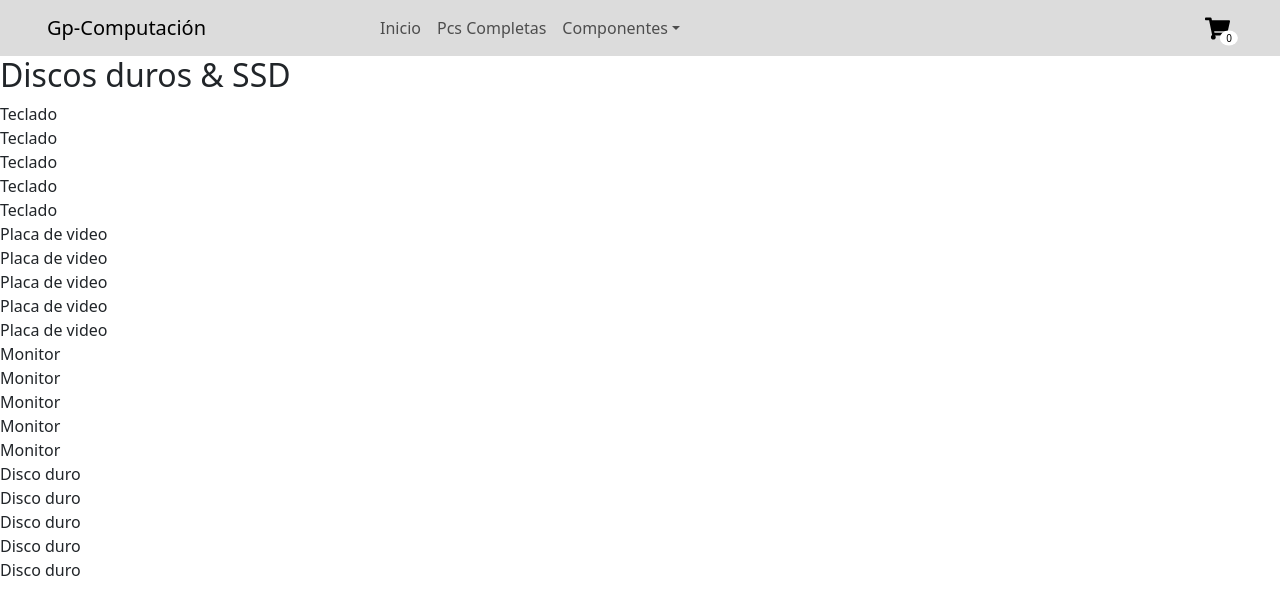
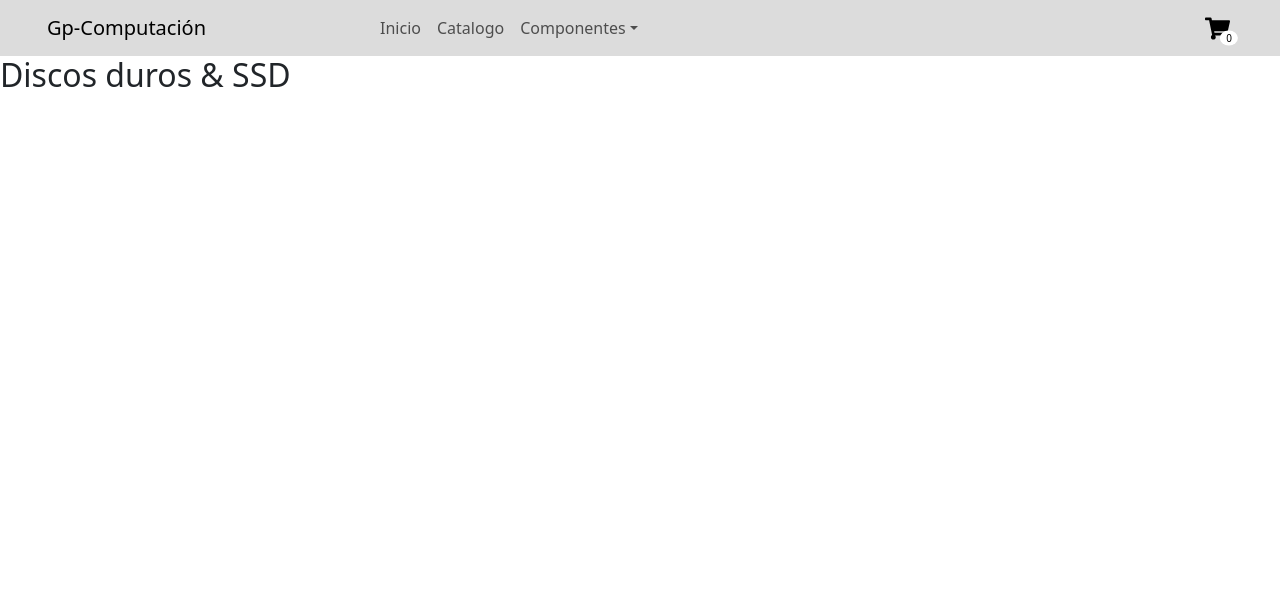
Before and after one commit to Kamuhz/Primera-entrega, a React (Create React App) app: page /ssd in a window 1280 px wide. Shown: the top 614 px of the page. Built offline with nearby package versions, Linux system fonts and the light colour scheme.

Commit message:
Segunda Pre-Entrega

```diff
--- a/src/Pages/Discos Duros/ssd.jsx
+++ b/src/Pages/Discos Duros/ssd.jsx
@@ -11,7 +11,7 @@ const Ssd = () => {
             items.map((item) => {
                 return (
                     <div>
-                    {item.categoria}
+
                     </div>
                 )
             })
--- a/src/Pages/Placas de Video/Placas de video.jsx
+++ b/src/Pages/Placas de Video/PlacasDeVideo.jsx
@@ -11,7 +11,7 @@ const Graficas = () => {
             items.map((item) => {
                 return (
                     <div>
-                    {item.precio}
+
                     </div>
                 )
             })
--- a/src/Pages/Productos/productos.jsx
+++ b/src/Pages/Productos/productos.jsx
@@ -5,14 +5,14 @@ import { Link } from 'react-router-dom'
 const Productos = () => {
     return (
         <>
-        <div >
+        <div>
         <h2>Productos</h2>
         </div>
         {
             items.map((item) => {
                 return (
                     <div>
-                    <Link to={`/productos/${item.id}`}>{item.nombre}</Link>
+                    <Link to={`${item.id}`}>{item.nombre}</Link>
                     </div>
                 )
             })
--- a/src/Pages/Teclados/Teclados.jsx
+++ b/src/Pages/Teclados/Teclados.jsx
@@ -4,14 +4,14 @@ import { items } from '../../helper/items'
 const Teclados = () => {
     return (
         <>
-        <div >
+        <div>
         <h2>Teclados</h2>
         </div>
         {
             items.map((item) => {
                 return (
                     <div>
-                    {item.stock}
+
                     </div>
                 )
             })
@@ -20,4 +20,4 @@ const Teclados = () => {
     )
 }
 
-export default Teclados
+export default Teclados;
--- /dev/null
+++ b/src/componets/item/item.js
@@ -0,0 +1,27 @@
+import React from 'react'
+import { useParams } from 'react-router-dom'
+import { getItemById } from '../../helper/items.js'
+import Button from 'react-bootstrap/Button';
+import Card from 'react-bootstrap/Card';
+
+const Item = () => {
+    const { itemId } = useParams()
+    const Products = getItemById(itemId)
+
+    return (
+        <div style={{display:"flex", justifyContent:"center", height: "525px", marginTop: "50px"}}>
+        <Card style={{ width: '18rem' }}>
+          <Card.Img variant="top" src={Products.imagenURL} />
+          <Card.Body>
+            <Card.Title>{Products.nombre}</Card.Title>
+            <Card.Text>{Products.descripcion}</Card.Text>
+            <p>Precio: {Products.precio}</p>
+            <p>Stock: {Products.stock} Unidades</p>
+            <Button variant="primary">Añadir al carro</Button>
+          </Card.Body>
+        </Card>
+        </div>
+      );
+    }
+
+export default Item
--- a/src/componets/item/item.jsx
+++ /dev/null
@@ -1,22 +0,0 @@
-import React from 'react'
-import { useParams } from 'react-router-dom'
-import { getItemById } from '../../helper/items.js'
-
-const Item = () => {
-    const { itemId } = useParams()
-    const Products = getItemById(itemId)
-
-    return (
-        <>
-        <div style={{display:"flex", flexDirection:"row", justifyContent:"center"}}>
-            <div>
-                <h2>Item: <p>{Products.nombre}</p></h2>
-                <h3>Id: {Products.id}</h3>
-            </div>
-
-        </div>
-        </>
-    )
-}
-
-export default Item
--- a/src/componets/navbar/navbar.jsx
+++ b/src/componets/navbar/navbar.jsx
@@ -9,15 +9,15 @@ import { LinkContainer } from 'react-router-bootstrap';
 function Navbar2() {
   return (
     <Navbar expand="lg" className="navbar-bg-color">
-      <Container classname="divcontainer">
-        <Navbar.Brand href="#home" className="titulo-brand">Gp-Computación</Navbar.Brand>
+      <Container className="divcontainer">
+        <Navbar.Brand href="/" className="titulo-brand">Gp-Computación</Navbar.Brand>
         <Navbar.Toggle aria-controls="basic-navbar-nav" />
         <Navbar.Collapse id="basic-navbar-nav">
           <Nav className="me-auto">
           <LinkContainer to="/">
             <Nav.Link>Inicio</Nav.Link>
           </LinkContainer>
-            <Nav.Link href="#link">Pcs Completas</Nav.Link>
+            <Nav.Link href="/Catalogo">Catalogo</Nav.Link>
             <NavDropdown title="Componentes" id="basic-nav-dropdown">
             <LinkContainer to="/teclados">
               <NavDropdown.Item >Teclados</NavDropdown.Item>
--- a/src/helper/items.js
+++ b/src/helper/items.js
@@ -2,152 +2,189 @@
   // Teclados
   {
     id: 1,
-      categoria: 'Teclado',
+    categoria: 'teclados',
     nombre: 'Teclado Gamer XYZ',
     precio: 50,
-      stock: 5
+    stock: 5,
+    descripcion: 'Un teclado gaming de alta calidad con retroiluminación RGB.',
+    imagenURL: 'https://http2.mlstatic.com/D_NQ_NP_806503-MLU69723645232_052023-O.webp'
   },
   {
     id: 2,
-      categoria: 'Teclado',
+    categoria: 'teclados',
     nombre: 'Teclado Mecánico ABC',
     precio: 60,
-      stock: 5
+    stock: 5,
+    descripcion: 'Teclado mecánico con switches de alta durabilidad y respuesta táctil.',
+    imagenURL: 'https://http2.mlstatic.com/D_NQ_NP_806503-MLU69723645232_052023-O.webp'
   },
   {
     id: 3,
-      categoria: 'Teclado',
+    categoria: 'teclados',
     nombre: 'Teclado Retroiluminado 123',
     precio: 45,
-      stock: 5
+    stock: 5,
+    descripcion: 'Teclado con retroiluminación y diseño elegante.',
+    imagenURL: 'https://http2.mlstatic.com/D_NQ_NP_806503-MLU69723645232_052023-O.webp'
   },
   {
     id: 4,
-      categoria: 'Teclado',
+    categoria: 'teclados',
     nombre: 'Teclado Inalámbrico QWERTY',
     precio: 55,
-      stock: 5
+    stock: 5,
+    descripcion: 'Teclado inalámbrico con diseño ergonómico.',
+    imagenURL: 'https://http2.mlstatic.com/D_NQ_NP_806503-MLU69723645232_052023-O.webp'
   },
   {
     id: 5,
-      categoria: 'Teclado',
+    categoria: 'teclados',
     nombre: 'Teclado Ergonómico ABC',
     precio: 48,
-      stock: 5
+    stock: 5,
+    descripcion: 'Teclado ergonómico para mayor comodidad durante la escritura.',
+    imagenURL: 'https://http2.mlstatic.com/D_NQ_NP_806503-MLU69723645232_052023-O.webp'
   },
-
   // Placas de video
   {
     id: 6,
-      categoria: 'Placa de video',
+    categoria: 'placasDeVideo',
     nombre: 'NVIDIA GeForce RTX 3060',
     precio: 400,
-      stock: 5
+    stock: 5,
+    descripcion: 'Placa de video de la serie NVIDIA GeForce RTX 3060 para un rendimiento excepcional.',
+    imagenURL: 'https://http2.mlstatic.com/D_NQ_NP_714995-MLA54486481781_032023-O.webp'
   },
   {
     id: 7,
-      categoria: 'Placa de video',
+    categoria: 'placasDeVideo',
     nombre: 'AMD Radeon RX 6700 XT',
     precio: 380,
-      stock: 5
+    stock: 5,
+    descripcion: 'Placa de video de la serie AMD Radeon RX 6700 XT para gamers exigentes.',
+    imagenURL: 'https://http2.mlstatic.com/D_NQ_NP_714995-MLA54486481781_032023-O.webp'
   },
   {
     id: 8,
-      categoria: 'Placa de video',
+    categoria: 'placasDeVideo',
     nombre: 'NVIDIA GeForce GTX 1660',
     precio: 300,
-      stock: 5
+    stock: 5,
+    descripcion: 'Placa de video de la serie NVIDIA GeForce GTX 1660 para un rendimiento sólido.',
+    imagenURL: 'https://http2.mlstatic.com/D_NQ_NP_714995-MLA54486481781_032023-O.webp'
   },
   {
     id: 9,
-      categoria: 'Placa de video',
+    categoria: 'placasDeVideo',
     nombre: 'AMD Radeon RX 580',
     precio: 250,
-      stock: 5
+    stock: 5,
+    descripcion: 'Placa de video de la serie AMD Radeon RX 580 para un rendimiento equilibrado.',
+    imagenURL: 'https://http2.mlstatic.com/D_NQ_NP_714995-MLA54486481781_032023-O.webp'
   },
   {
     id: 10,
-      categoria: 'Placa de video',
+    categoria: 'placasDeVideo',
     nombre: 'NVIDIA GeForce RTX 3070',
     precio: 450,
-      stock: 5
+    stock: 5,
+    descripcion: 'Placa de video de la serie NVIDIA GeForce RTX 3070 para gaming de alta gama.',
+    imagenURL: 'https://http2.mlstatic.com/D_NQ_NP_714995-MLA54486481781_032023-O.webp'
   },
-
   // Monitores
   {
     id: 11,
     categoria: 'Monitor',
     nombre: 'Monitor LED 24 pulgadas',
     precio: 200,
-      stock: 5
+    stock: 5,
+    descripcion: 'Monitor LED de 24 pulgadas con resolución Full HD para una excelente experiencia visual.',
+    imagenURL: 'https://http2.mlstatic.com/D_NQ_NP_712170-MLA50371230427_062022-O.webp'
   },
   {
     id: 12,
     categoria: 'Monitor',
     nombre: 'Monitor Curvo 27 pulgadas',
     precio: 300,
-      stock: 5
+    stock: 5,
+    descripcion: 'Monitor curvo de 27 pulgadas para una inmersión total en tus actividades multimedia.',
+    imagenURL: 'https://http2.mlstatic.com/D_NQ_NP_712170-MLA50371230427_062022-O.webp'
   },
   {
     id: 13,
     categoria: 'Monitor',
     nombre: 'Monitor 4K 32 pulgadas',
     precio: 400,
-      stock: 5
+    stock: 5,
+    descripcion: 'Monitor de 32 pulgadas con resolución 4K para una calidad de imagen excepcional.',
+    imagenURL: 'https://http2.mlstatic.com/D_NQ_NP_712170-MLA50371230427_062022-O.webp'
   },
   {
     id: 14,
     categoria: 'Monitor',
     nombre: 'Monitor Ultrawide 34 pulgadas',
     precio: 350,
-      stock: 5
+    stock: 5,
+    descripcion: 'Monitor ultrawide de 34 pulgadas para una experiencia visual expansiva.',
+    imagenURL: 'https://http2.mlstatic.com/D_NQ_NP_712170-MLA50371230427_062022-O.webp'
   },
   {
     id: 15,
     categoria: 'Monitor',
     nombre: 'Monitor IPS 27 pulgadas',
     precio: 280,
-      stock: 5
+    stock: 5,
+    descripcion: 'Monitor IPS de 27 pulgadas con colores vivos y ángulos de visión amplios.',
+    imagenURL: 'https://http2.mlstatic.com/D_NQ_NP_712170-MLA50371230427_062022-O.webp'
   },
-
   // Discos duros
   {
     id: 16,
     categoria: 'Disco duro',
     nombre: 'SSD 500GB',
     precio: 80,
-      stock: 5
+    stock: 5,
+    descripcion: 'SSD de 500GB para un rendimiento de almacenamiento rápido y eficiente.',
+    imagenURL: 'https://http2.mlstatic.com/D_NQ_NP_807727-MLA54487781835_032023-O.webp'
   },
   {
     id: 17,
     categoria: 'Disco duro',
     nombre: 'HDD 1TB',
     precio: 60,
-      stock: 5
+    stock: 5,
+    descripcion: 'Disco duro HDD de 1TB para almacenar gran cantidad de datos.',
+    imagenURL: 'https://http2.mlstatic.com/D_NQ_NP_807727-MLA54487781835_032023-O.webp'
   },
   {
     id: 18,
     categoria: 'Disco duro',
     nombre: 'SSD 1TB',
     precio: 120,
-      stock: 5
+    stock: 5,
+    descripcion: 'SSD de 1TB para un almacenamiento rápido y confiable.',
+    imagenURL: 'https://http2.mlstatic.com/D_NQ_NP_807727-MLA54487781835_032023-O.webp'
   },
   {
     id: 19,
     categoria: 'Disco duro',
     nombre: 'HDD 2TB',
     precio: 80,
-      stock: 5
+    stock: 5,
+    descripcion: 'Disco duro HDD de 2TB para un amplio espacio de almacenamiento.',
+    imagenURL: 'https://http2.mlstatic.com/D_NQ_NP_807727-MLA54487781835_032023-O.webp'
   },
   {
     id: 20,
     categoria: 'Disco duro',
     nombre: 'SSD NVMe 500GB',
     precio: 100,
-      stock: 5
-    },
+    stock: 5,
+    descripcion: 'SSD NVMe de 500GB para un almacenamiento ultrarrápido y eficiente.',
+    imagenURL: 'https://http2.mlstatic.com/D_NQ_NP_807727-MLA54487781835_032023-O.webp'
+  }
 ]
 
 export function getItemById (id) {
-  return items.find((item) => item.id === id )
+  return items.find((item) => item.id == id )
 }
```
Also changed, not shown: src/App.js (+14 -12 lines), src/componets/itemlistcontainer/itemlistcontainer.jsx (deleted, +0 -9 lines), src/Pages/Home/home.jsx (added). Lines whose indentation alone changed are shown as unchanged.
